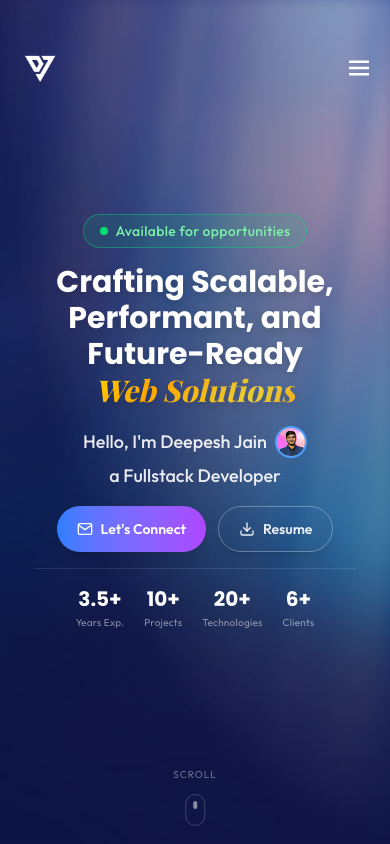
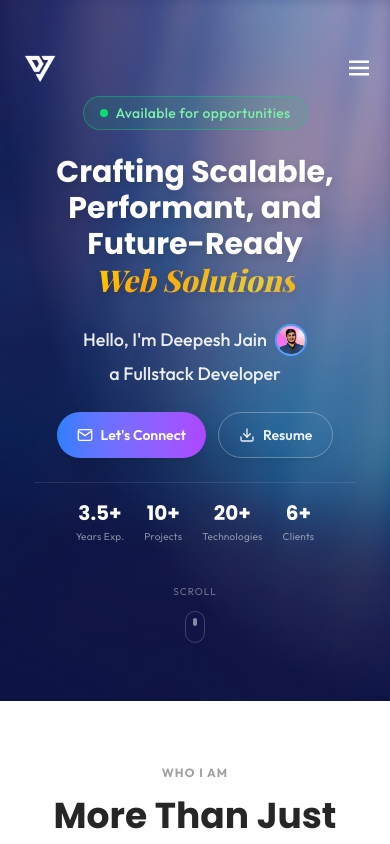
Before and after one commit to deepeshjaindj/modern-portfolio, a Next.js app: page / in a window 390 px wide. Shown: the top 844 px of the page. Built offline with nearby package versions, Linux system fonts and the light colour scheme; a web font is replaced by a local one.

Commit message:
UI fixes for Mobile

```diff
--- a/src/components/sections/Hero.tsx
+++ b/src/components/sections/Hero.tsx
@@ -21,18 +21,24 @@ const Hero: NextPage = () => {
 
   return (
     <AuroraBackground>
+      {/*
+        Mobile  (<md): natural height from content + padding, no forced min-h-dvh
+        Desktop (md+): min-h-dvh with vertical centering + absolute scroll indicator
+      */}
       <div
-        className="relative flex flex-col items-center justify-center min-h-dvh w-full bg-backgroundBlue pt-24 pb-24"
+        className="relative w-full flex flex-col items-center bg-backgroundBlue
+                   pt-24 pb-16
+                   md:min-h-dvh md:justify-center md:pt-0 md:pb-0"
         id="home"
       >
         {/* Base Background */}
-        <div className="absolute inset-0 bg-backgroundBlue color-backgroundBlue" />
+        <div className="absolute inset-0 bg-backgroundBlue" />
 
         {/* Background Image */}
-        <div className="pointer-events-none absolute inset-0 flex items-center justify-center bg-[url('/heroBg.jpg')] bg-cover opacity-40" />
+        <div className="pointer-events-none absolute inset-0 bg-[url('/heroBg.jpg')] bg-cover opacity-40" />
 
         {/* Hero Content */}
-        <div className="relative z-20 flex flex-col items-center text-center space-y-4 sm:space-y-6 px-6 sm:px-8 lg:px-10 xl:px-12 w-full max-w-[95%] sm:max-w-[90%] md:max-w-[80%] lg:max-w-[70%] xl:max-w-[60%]">
+        <div className="relative z-20 flex flex-col items-center text-center gap-6 px-6 sm:px-8 lg:px-10 xl:px-12 w-full max-w-[95%] sm:max-w-[90%] md:max-w-[80%] lg:max-w-[70%] xl:max-w-[60%]">
           {/* Available Badge */}
           <motion.div
             initial={{ opacity: 0, y: -10 }}
@@ -65,7 +71,7 @@ const Hero: NextPage = () => {
             </AuroraText>
           </motion.h1>
 
-          {/* Engaging Subheading */}
+          {/* Subheading */}
           <motion.h2
             initial={{ opacity: 0, y: 20 }}
             animate={{ opacity: 1, y: 0 }}
@@ -135,12 +141,16 @@ const Hero: NextPage = () => {
           </motion.div>
         </div>
 
-        {/* Scroll Indicator — sits in normal flow below content, not absolute */}
+        {/*
+          Mobile : in normal flow, sits naturally below stats with mt-10
+          Desktop: absolute bottom-6, overlaid on the full-height section
+        */}
         <motion.div
           initial={{ opacity: 0 }}
           animate={{ opacity: 1 }}
           transition={{ duration: 1, delay: 1 }}
-          className="absolute bottom-6 left-1/2 -translate-x-1/2 flex flex-col items-center gap-1.5 z-20"
+          className="relative z-20 mt-10 flex flex-col items-center gap-1.5
+                     md:absolute md:bottom-6 md:left-1/2 md:-translate-x-1/2 md:mt-0"
         >
           <span className="text-white/40 text-[10px] font-sans tracking-widest uppercase">
             Scroll
```
